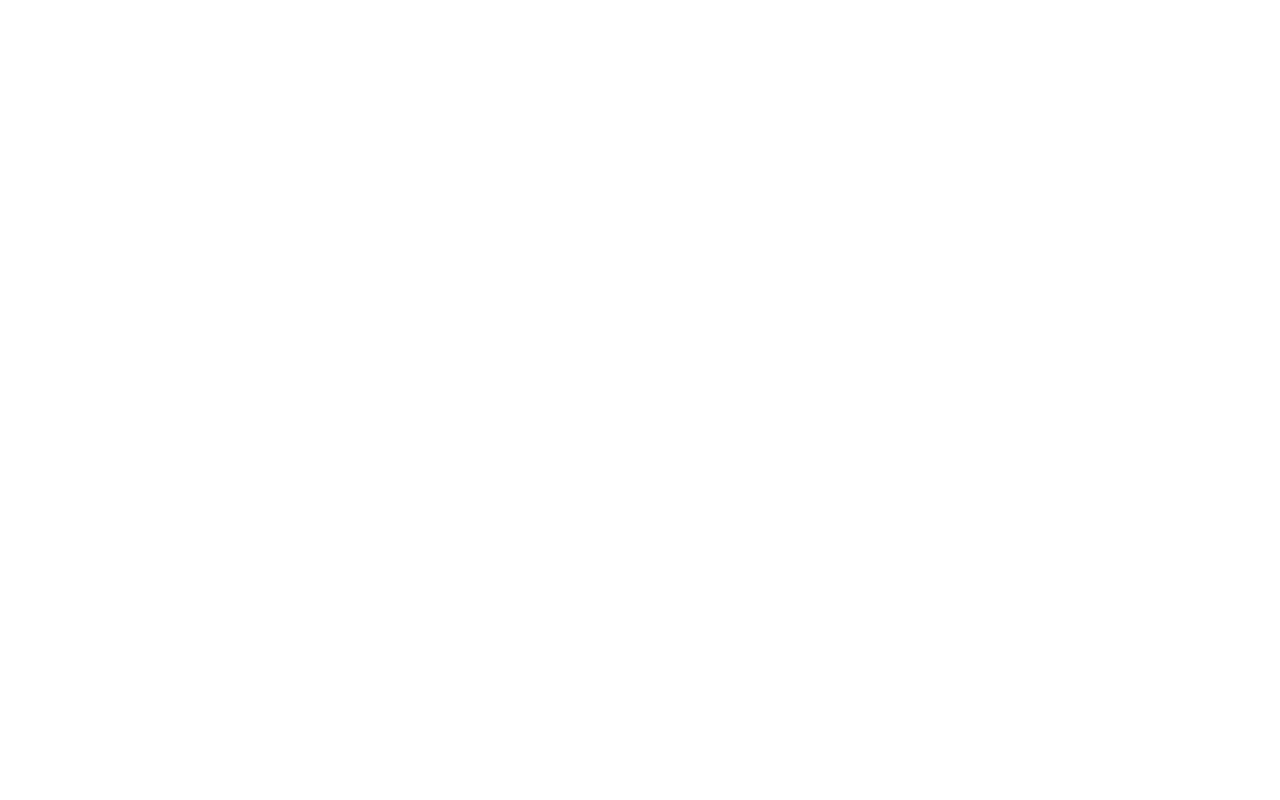
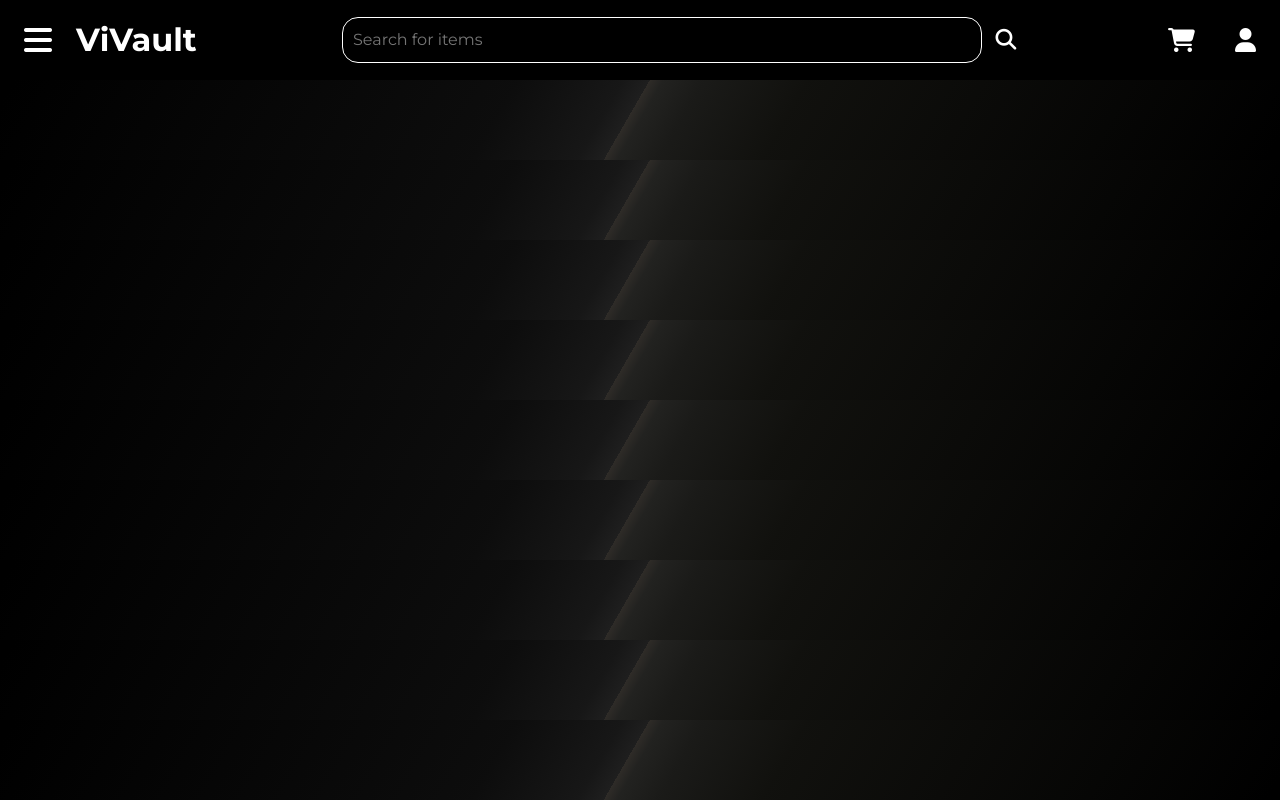
Before and after one commit to ViVault-Tester/ViVault, a plain HTML site: page ViVault/buy page/buyPage.html in a window 1280 px wide. Drawn offline with nearby package versions, Linux system fonts and the light colour scheme.

Commit message:
update buy page and head changes to index

```diff
--- a/ViVault/buy page/buyPage.html
+++ b/ViVault/buy page/buyPage.html
@@ -4,9 +4,39 @@
   <meta charset="UTF-8">
   <meta name="viewport" content="width=device-width, initial-scale=1.0">
   <title>Buy on ViVault</title>
+  <link rel="preconnect" href="https://fonts.googleapis.com">
+  <link rel="preconnect" href="https://fonts.gstatic.com" crossorigin>
+  <link href="https://fonts.googleapis.com/css2?family=Montserrat:ital,wght@0,100..900;1,100..900&display=swap" rel="stylesheet">
+  <link rel="stylesheet" href="https://cdnjs.cloudflare.com/ajax/libs/font-awesome/6.6.0/css/all.min.css" integrity="sha512-Kc323vGBEqzTmouAECnVceyQqyqdsSiqLQISBL29aUW4U/M7pSPA/gEUZQqv1cwx4OnYxTxve5UMg5GT6L4JJg==" crossorigin="anonymous" referrerpolicy="no-referrer" />
+  <link href="https://cdn.jsdelivr.net/npm/bootstrap@5.3.3/dist/css/bootstrap.min.css" rel="stylesheet" integrity="sha384-QWTKZyjpPEjISv5WaRU9OFeRpok6YctnYmDr5pNlyT2bRjXh0JMhjY6hW+ALEwIH" crossorigin="anonymous">
   <link rel="stylesheet" href="buyPageStyle.css">
 </head>
 <body>
+  <div class="main" class="container-fluid">
+    <div class="navbar">
 
+      <div class="logo-menu">
+        <i class="fa-solid fa-bars"></i>
+        <a>ViVault</a>
+      </div>
+      <div class="searchbar">
+        <input type="search" placeholder="Search for items">
+        <button>
+          <i class="fa-solid fa-magnifying-glass"></i>
+        </button>
+      </div>
+      <div class="nav-options">
+        <i class="fa-solid fa-cart-shopping" id="cart-icon"></i>
+        <i class="fa-solid fa-user" id="user-icon"></i>
+      </div>
+    </div>
+
+
+
+  </div>
+
+
+
+<script src="https://cdn.jsdelivr.net/npm/bootstrap@5.3.3/dist/js/bootstrap.bundle.min.js" integrity="sha384-YvpcrYf0tY3lHB60NNkmXc5s9fDVZLESaAA55NDzOxhy9GkcIdslK1eN7N6jIeHz" crossorigin="anonymous"></script>
 </body>
 </html>
--- a/ViVault/buy page/buyPageStyle.css
+++ b/ViVault/buy page/buyPageStyle.css
@@ -0,0 +1,137 @@
+body {
+  font-family: "Montserrat", sans-serif;
+  margin: 0;
+  background-image: linear-gradient(
+    300deg,
+    hsl(0deg 0% 0%) 1%,
+    hsl(59deg 10% 6%) 39%,
+    hsl(60deg 4% 10%) 47%,
+    hsl(60deg 3% 13%) 50%,
+    hsl(33deg 8% 17%) 51%,
+    hsl(18deg 10% 22%) 51%,
+    hsl(0deg 9% 28%) 50%,
+    hsl(0deg 7% 22%) 49%,
+    hsl(0deg 5% 17%) 49%,
+    hsl(0deg 0% 12%) 50%,
+    hsl(344deg 0% 9%) 53%,
+    hsl(344deg 0% 5%) 61%,
+    hsl(0deg 0% 0%) 99%
+  );
+  color: #fff;
+  overflow: auto;
+
+}
+body a{
+  text-decoration: none;
+  color: #fff;
+}
+body::-webkit-scrollbar{
+  background-color:transparent ;
+}
+body::-webkit-scrollbar-thumb{
+  background-color: #1f1d1d;
+}
+
+
+/* navbar */
+
+.navbar {
+  /* background-color: rgb(20, 17, 17); */
+  background-color: #000;
+  display: flex;
+  width: 100%;
+  height: 80px;
+  justify-content: space-between;
+  align-items: center;
+  padding: 0 1.5rem 0 1.5rem;
+  flex-wrap: nowrap;
+  position: sticky;
+  top: 0;
+  z-index: 1000;
+}
+
+.logo-menu{
+  display: flex;
+  align-items: center;
+  width: auto;
+}
+
+.logo-menu i{
+  font-size: 2rem;
+  margin-right: 1.5rem;
+  cursor: pointer;
+  transition: transform ease 0.25s;
+}
+.logo-menu i:hover{
+  transform: scale(1.05);
+}
+
+.logo-menu a{
+  font-weight: 700;
+  font-size: 2rem;
+
+}
+
+.searchbar{
+  display: flex;
+  flex: 0.7;
+}
+.searchbar input{
+  width: 100%;
+  border: 1px solid white;
+  border-radius: 1rem;
+  background-color: transparent;
+  padding: 0.6rem;
+  font-size: 1rem;
+  color: #fff;
+  transition: all ease 0.25s;
+}
+
+.searchbar input:hover {
+  box-shadow: 0 0 5px 0.75px;
+}
+
+.searchbar button{
+  color: white;
+  font-size: 1.3rem;
+  border: none;
+  background-color: transparent;
+  border-radius: 50%;
+  margin-left: 0.5rem;
+  transition: all ease 0.25s;
+
+}
+
+.searchbar button:hover {
+  transform: scale(1.15);
+}
+
+.nav-options {
+  display: flex;
+  justify-content: center;
+  align-items: center;
+  gap: 2.5rem;
+}
+
+.nav-options i{
+  font-size: 1.5rem;
+}
+
+#cart-icon{
+  transition: all ease 0.25s;
+  cursor: pointer;
+}
+#cart-icon:hover {
+  transform: scale(1.2);
+}
+#user-icon{
+  transition: all ease 0.25s;
+  cursor: pointer;
+}
+#user-icon:hover{
+    border: 2px solid white;
+    border-radius: 50%;
+    padding: 0.5rem;
+}
+
+/* main-page */
--- a/ViVault/landing page/styles.css
+++ b/ViVault/landing page/styles.css
@@ -97,7 +97,7 @@ body::-webkit-scrollbar-thumb{
 .logo-menu a{
   font-weight: 700;
   font-size: 2rem;
-
+  cursor: pointer;
 }
 
 .searchbar{
@@ -318,6 +318,9 @@ body::-webkit-scrollbar-thumb{
 }
 
 @media (max-width: 540px){
+  .logo-menu a{
+    display: none;
+  }
   .card-info {
     line-height: 2rem;
     font-size: 1rem;
```
Also changed, not shown: ViVault/buy page/img/img.jpg (added).
